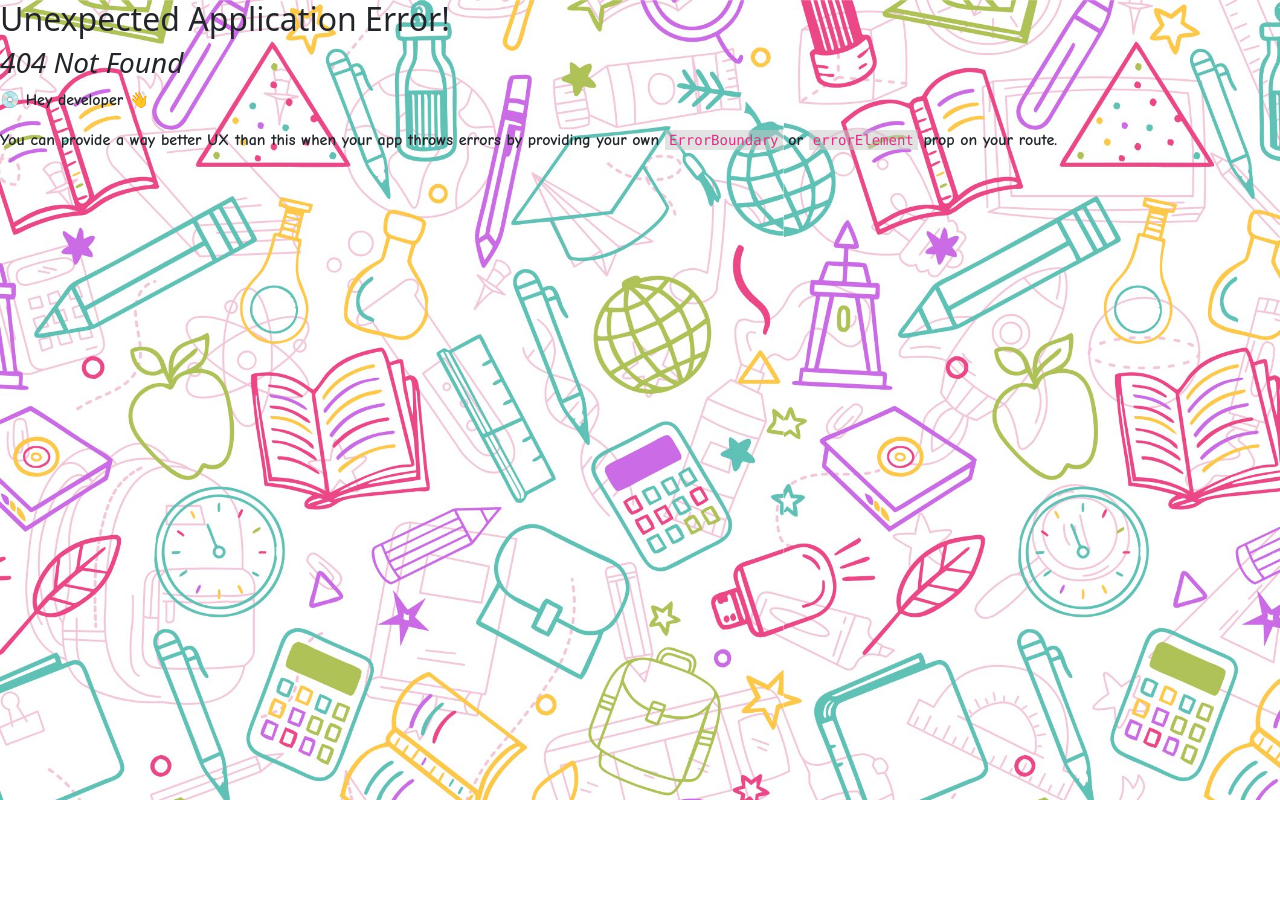
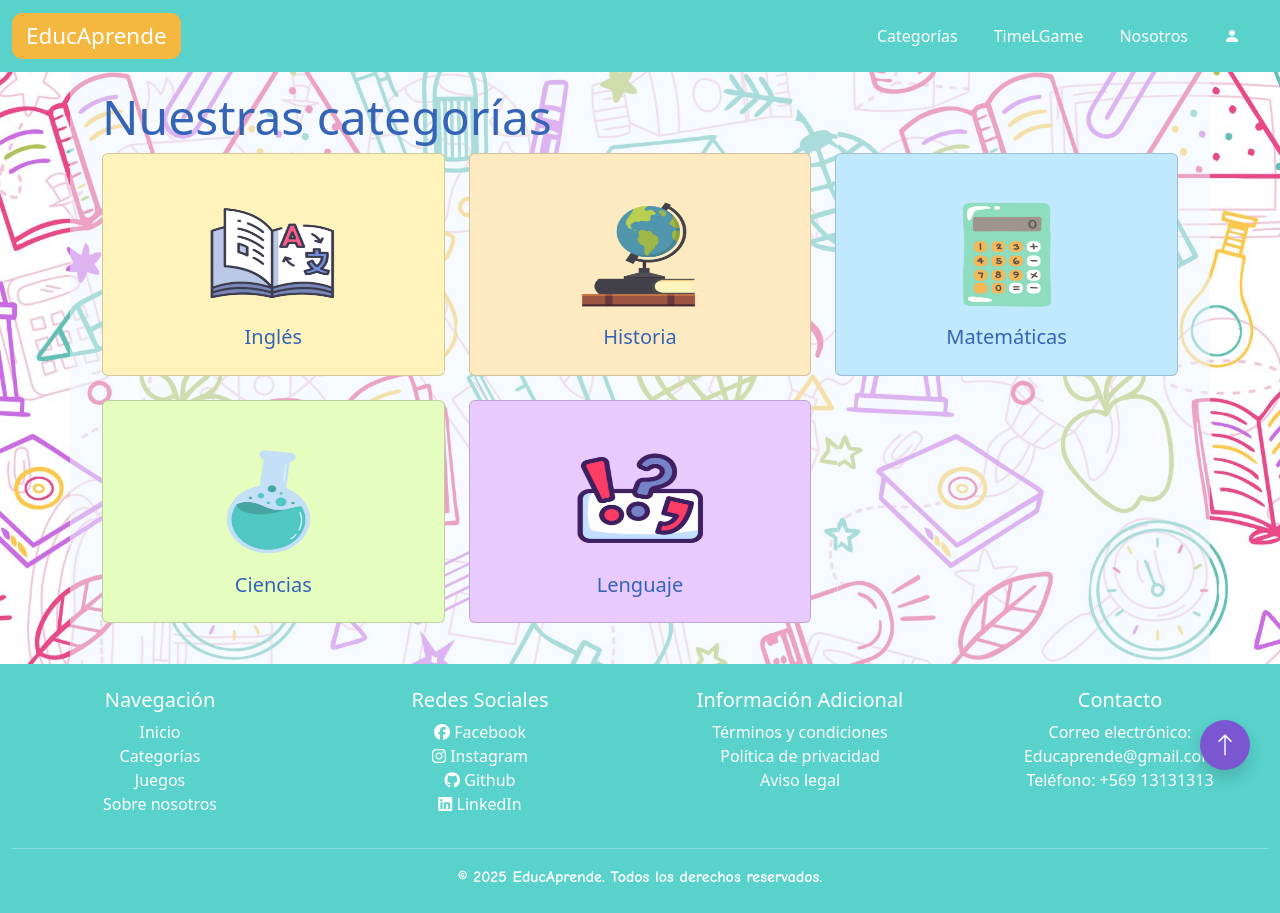
Before and after one commit to Margopvz/EducAprende-R, a React (Vite) app: page /categorias in a window 1280 px wide. Before the commit this address had no page. Before the commit the page ends 800 px from the top, so only its background shows below. Built offline with nearby package versions, Linux system fonts and the light colour scheme; a web font is replaced by a local one.

Commit message:
ruta categorias

```diff
--- a/src/Pages/Categories.css
+++ b/src/Pages/Categories.css
@@ -13,3 +13,30 @@
 .lenguaje {
     background-color: #E9CAFE;
 }
+
+/* categorías y juegos cards */
+.mycard{
+    width: 100%;
+    height: 90%;
+    transition: ease-in-out 0.5s;
+}
+
+.mycard:hover{
+    transform: scale(1.05);
+    transition: 0.5s;
+}
+
+.card-img-top{
+    MARGIN-top: 45px;
+    width: 40%;
+    height: 50%;
+}
+
+.section-title, .mycard{
+  color: #3564B7;
+}
+
+.myCategories{
+    background-color: rgba(240, 248, 255, 0.514);
+    padding: 0 2rem;
+}
--- a/src/Pages/Categories.jsx
+++ b/src/Pages/Categories.jsx
@@ -1,49 +1,31 @@
-<div className="container  py-3">
+import React from 'react'
+import './Categories.css'
+
+const Categories = () => {
+    const categorias = [
+        {nombre: "Inglés", img_name: "english.png", color: "#FEF4BB", class: "ingles"},
+        {nombre: "Historia", img_name:"history.png", color: "#FEEAC0", class: "historia"},
+        {nombre: "Matemáticas", img_name: "maths.png", color: "#C0E9FE", class: "matematicas"},
+        {nombre: "Ciencias", img_name: "science.png", color: "#E5FEC0", class: "ciencias"},
+        {nombre: "Lenguaje", img_name: "spanish.png", color: "#E9CAFE", class: "lenguaje"}
+    ]
+  return (
+    <div className="container myCategories py-3">
         <h1 className="section-title display-5">Nuestras categorías</h1>
         <div className="row row-cols-2 mt-2 row-cols-lg-3 text-center gx-lg-4">
-            <div className="col">
-                <div className="card mycard ingles">
-                    <img src="./assets/img/english.png" className="card-img-top mx-auto" alt="...">
+            {categorias.map((category)=>
+            (<div className="col">
+                <div className={`card mycard ${category.class}`}>
+                    <img src={`./src/assets/img/${category.img_name}`} className="card-img-top mx-auto" alt="..."/>
                     <div className="card-body">
-                        <h5 className="card-title">Inglés</h5>
+                        <h5 className="card-title">{category.nombre}</h5>
                     </div>
                 </div>
-            </div>
-            <!-- categoría 2 -->
-            <div className="col">
-                <div className="card mycard historia">
-                    <img src="./assets/img/history.png" className="card-img-top mx-auto" alt="...">
-                    <div className="card-body">
-                        <h5 className="card-title">Historia</h5>
-                    </div>
-                </div>
-            </div>
-            <!-- categoría 3 -->
-            <div className="col">
-                <div className="card mycard matematicas">
-                    <img src="./assets/img/maths.png" className="card-img-top mx-auto" alt="...">
-                    <div className="card-body">
-                        <h5 className="card-title">Matemáticas</h5>
-                    </div>
-                </div>
-            </div>
-            <!-- categoría 4 -->
-            <div className="col">
-                <div className="card mycard ciencias">
-                    <img src="./assets/img/science.png" className="card-img-top mx-auto" alt="...">
-                    <div className="card-body">
-                        <h5 className="card-title">Ciencias</h5>
-                    </div>
-                </div>
-            </div>
-            <!-- categoría 5 -->
-            <div className="col">
-                <div className="card mycard lenguaje">
-                    <img src="./assets/img/spanish.png" className="card-img-top mx-auto" alt="...">
-                    <div className="card-body">
-                        <h5 className="card-title">Lenguaje</h5>
-                    </div>
-                </div>
-            </div>
+            </div>)
+            )}
         </div>
     </div>
+  )
+}
+
+export default Categories
--- a/src/components/NavBar/NavBar.jsx
+++ b/src/components/NavBar/NavBar.jsx
@@ -23,7 +23,7 @@ const Navbar = () => {
         <div className="collapse navbar-collapse justify-content-end" id="navbarNav">
             <ul className="navbar-nav align-items-center">
                 <li className="nav-item">
-                    <a className="nav-link" href="categorias.html">Categorías</a>
+                    <Link to={`/categorias`} className="nav-link">Categorías</Link>
                 </li>
                 <li className="nav-item">
                     <Link to={`/juegos/timelgame`} className="nav-link">TimeLGame</Link>
--- a/src/routes.jsx
+++ b/src/routes.jsx
@@ -1,7 +1,8 @@
 import { createBrowserRouter, createRoutesFromElements, Route } from 'react-router-dom'
 import TimeLGame from './components/TimeLGame/TimeLGame.jsx'
-import Index from './Pages/Index.jsx'
-import Layout from './Pages/Layout.jsx'
+import Index from './pages/Index.jsx'
+import Categories from './pages/Categories.jsx'
+import Layout from './pages/Layout.jsx'
 // en la constante router queda defino el enrutador
 // crea el entutador
 export const router = createBrowserRouter(
@@ -11,6 +12,7 @@ export const router = createBrowserRouter(
         // un ruta que envuelve a otra rutas --> LAYOUT
         <Route path="/" element={<Layout />}>
             <Route path="/" element={<Index />} />
+            <Route path="/categorias" element={<Categories />} />
             <Route path="/juegos/timelgame" element={<TimeLGame />} />
         </Route>
     )
```
